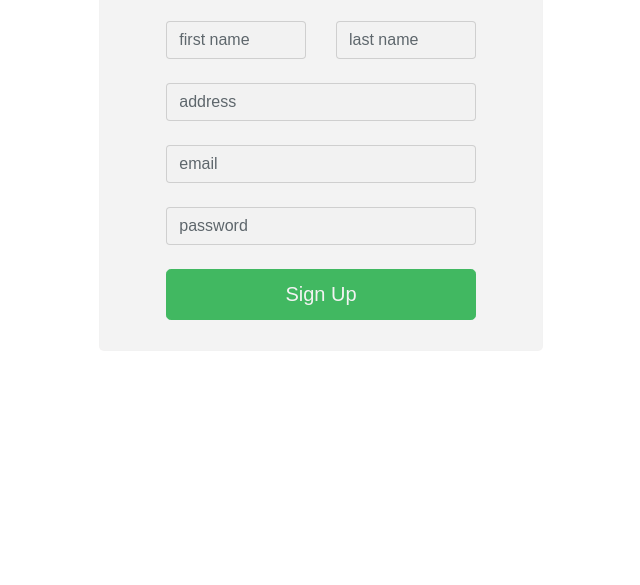
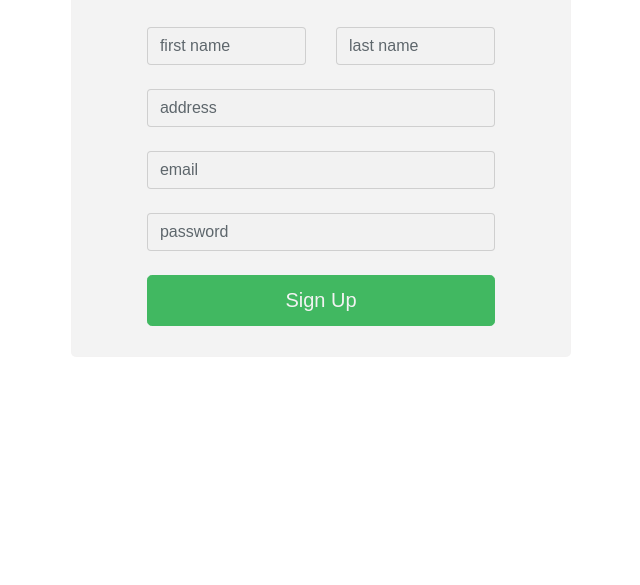
Before and after one commit to twayne31/whealth, a plain HTML site: page public/index.html in a window 1280 px wide. Shown: the part 215-800 px from the top of the page, without its empty margins (319-959 px from the left). Drawn offline with nearby package versions, Linux system fonts and the light colour scheme.

Commit message:
another one

```diff
--- a/public/css/style.css
+++ b/public/css/style.css
@@ -1,9 +1,9 @@
 .outerSquare {
     border: 1px solid #fffdfd9d;
     border-radius: 5px;
-    background: #fffffff5;
+    background: #ffffffee;
     height: 100%;
-    width: 40%;
+    width: 45%;
     text-align: center /* display: none; */;
     margin: 100px auto;
 }
@@ -14,7 +14,7 @@
 }
 
 img{
-    width: 275px;
+    width: 300px;
     padding: 15px 0 0 0;
 }
 h4{
```
